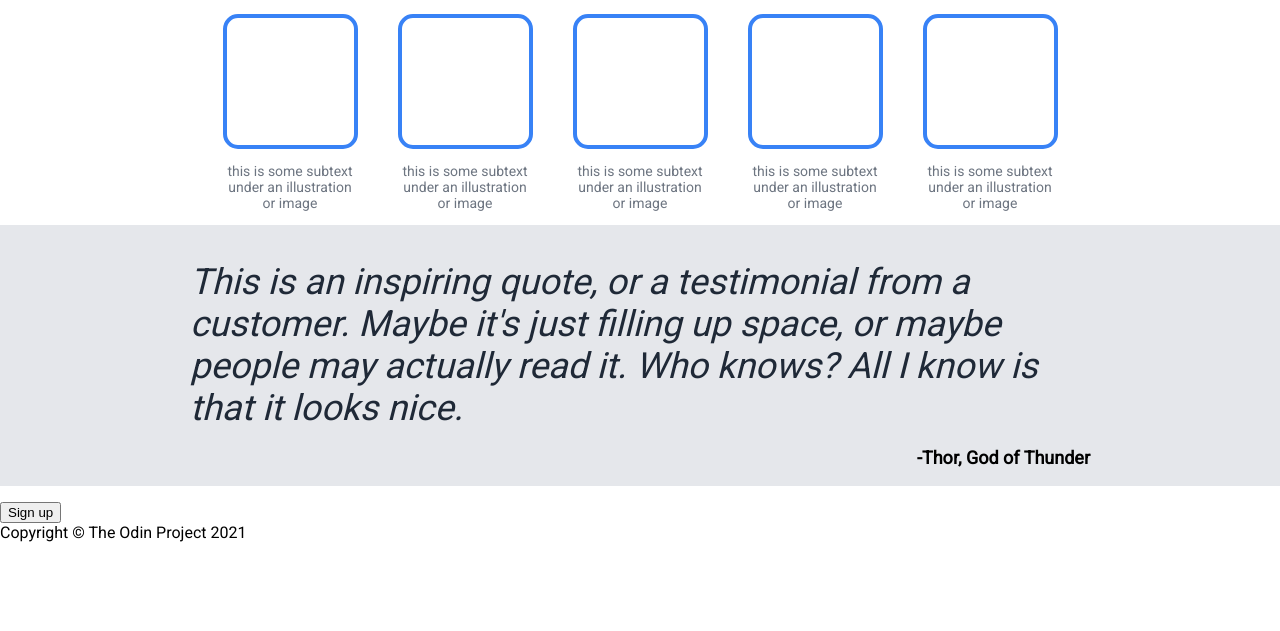
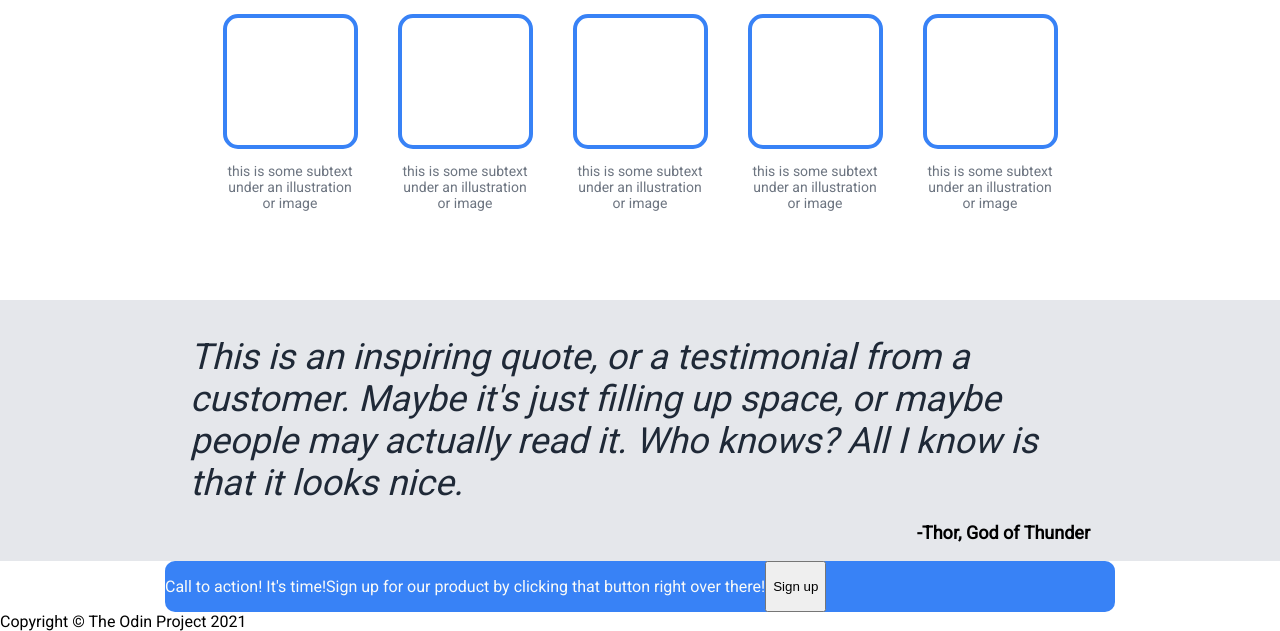
Before and after one commit to GerardoSalinas/Landing-page-Odin, a plain HTML site: page index.html in a window 1280 px wide. Shown: the part 451-1082 px from the top of the page. Before the commit the page ends 993 px from the top, so only its background shows below. Drawn offline with Linux system fonts and the light colour scheme.

Commit message:
Creates banner and stablishes a rough style for it

```diff
--- a/index.html
+++ b/index.html
@@ -62,9 +62,12 @@
             <p class="author"> -Thor, God of Thunder</p>
         </div>
     </div>
-    <div class="banner">
-        <p class="banner-text"></p>
-        <button class="banner-button">Sign up</button>
+    <div class="banner-container">
+        <div class="banner">
+            <p class="banner-title">Call to action! It's time!</p>
+            <p class="banner-subtext">Sign up for our product by clicking that button right over there!</p>
+            <button class="banner-button">Sign up</button>
+        </div>
     </div>
     <div class="footer">Copyright &copy; The Odin Project 2021</div>
 </body>
--- a/styles.css
+++ b/styles.css
@@ -89,6 +89,7 @@ li {
     justify-content: space-between;
     gap: 40px;
     height: auto;
+    margin-bottom: 75px;
 }
 
 .whole-portrait {
@@ -133,3 +134,22 @@ li {
     align-self: flex-end;
     font-weight: 700;
 }
+
+.banner-container{
+    display: flex;
+    justify-content: center;
+}
+
+.banner {
+    display: flex;
+    color: #F9FAF8;
+    background-color: #3882F6;
+    border: 0px;
+    border-radius: 10px;
+    width: 950px;
+    /* justify-content: space-around; */
+}
+
+/* .banner-text {
+    display: flex;
+} */
```
